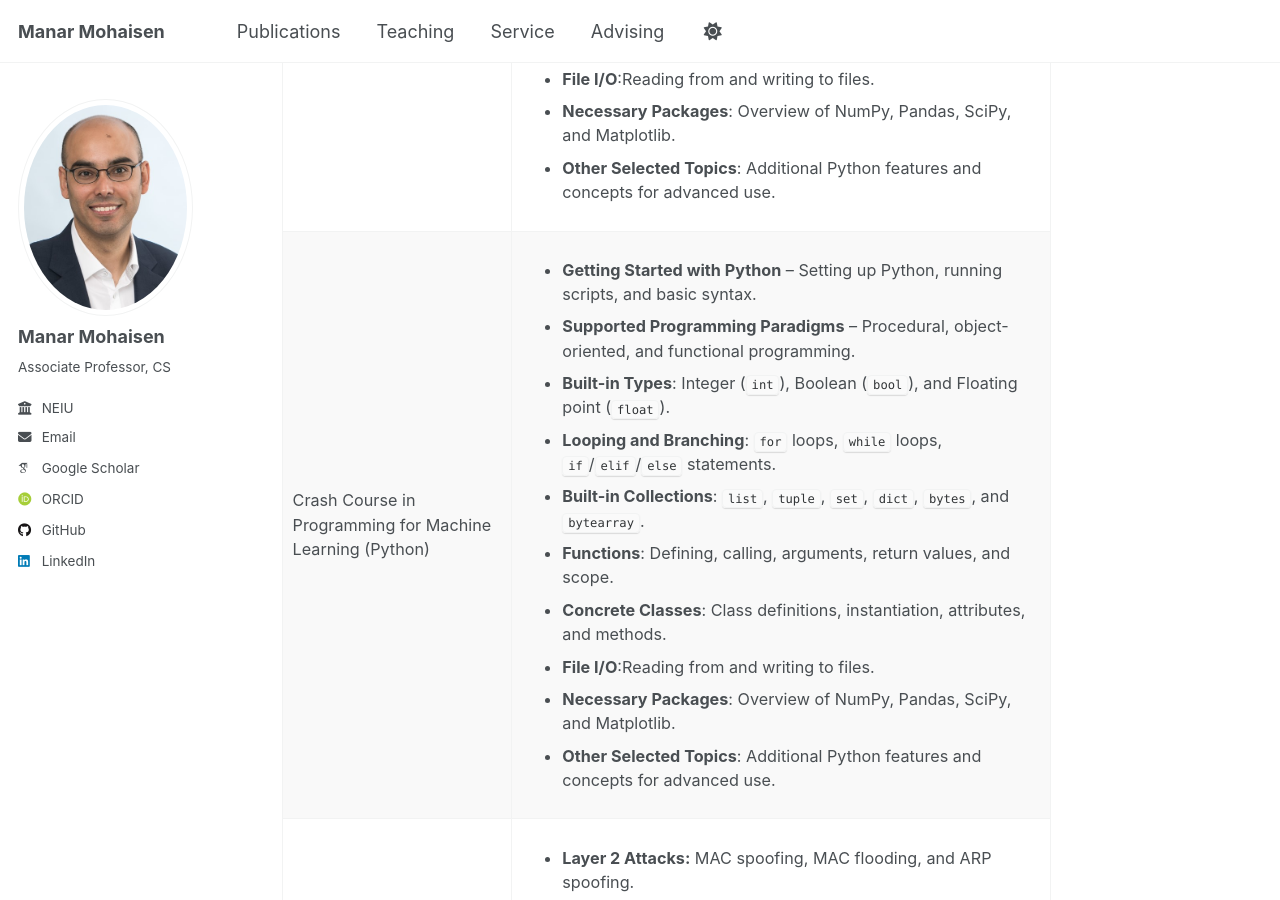
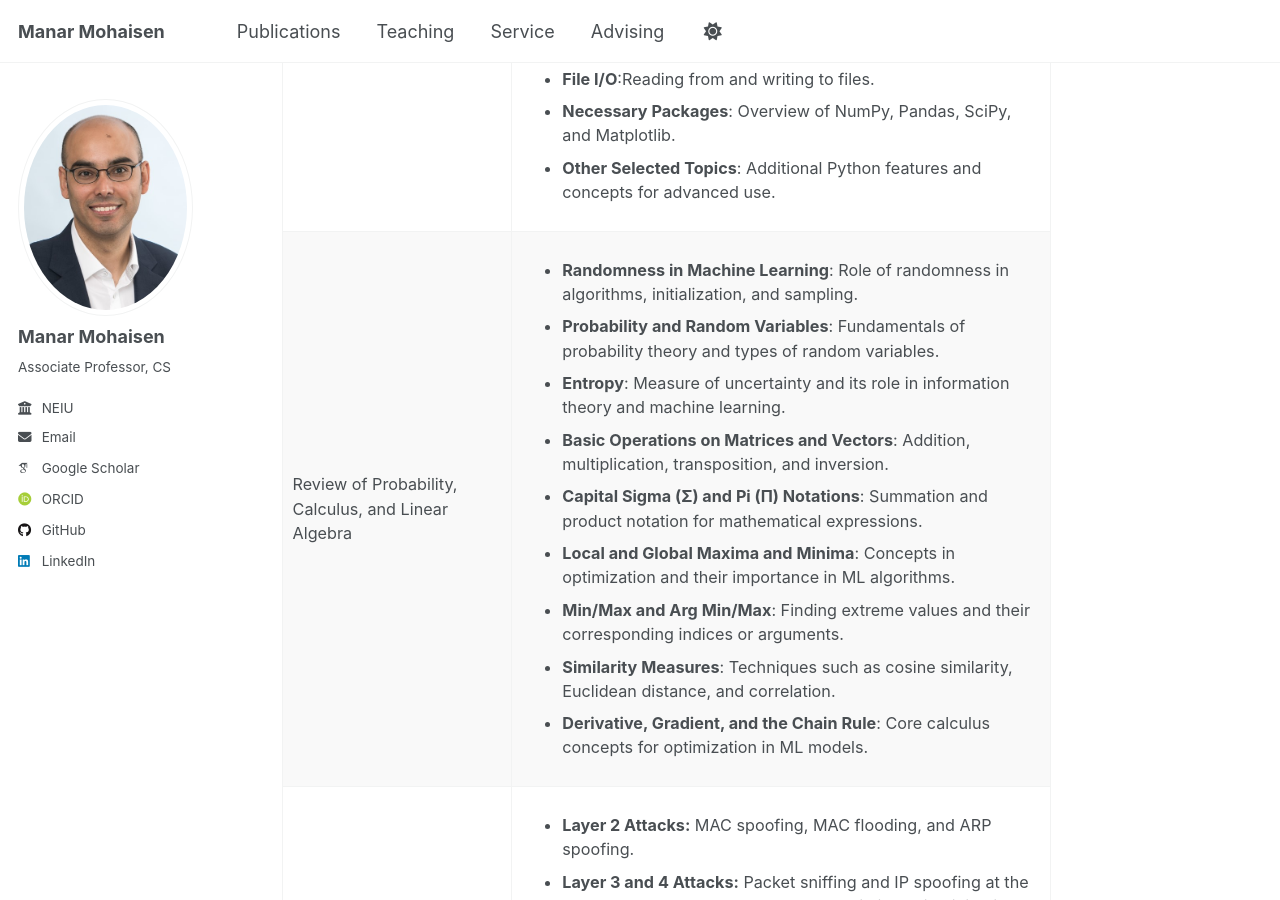
Before and after one commit to manarmohaisen/manarmohaisen.github.io, a Jekyll site: the page built from _teaching/comp479.md, in a window 1280 px wide and 900 px high, scrolled down 1285 px. Built offline with Jekyll 4.4.1, drawn with Linux system fonts in a browser that asks for light colours; some web fonts are replaced; a script that is not in the unit is left out.

Commit message:
Update comp479.md

```diff
--- a/_teaching/comp479.md
+++ b/_teaching/comp479.md
@@ -54,20 +54,18 @@ Lectures
       </td>
     </tr>
     <tr style="background-color: #f9f9f9;">
-      <td style="padding: 10px;">Crash Course in Programming for Machine Learning (Python)
-</td>
+      <td style="padding: 10px;">Review of Probability, Calculus, and Linear Algebra</td>
       <td style="padding: 10px;">
 <ul>
-  <li><strong>Getting Started with Python</strong> – Setting up Python, running scripts, and basic syntax.</li>
-  <li><strong>Supported Programming Paradigms</strong> – Procedural, object-oriented, and functional programming.</li>
-  <li><strong>Built-in Types</strong>: Integer (<code>int</code>), Boolean (<code>bool</code>), and Floating point (<code>float</code>).</li>
-  <li><strong>Looping and Branching</strong>: <code>for</code> loops, <code>while</code> loops, <code>if</code>/<code>elif</code>/<code>else</code> statements.</li>
-  <li><strong>Built-in Collections</strong>: <code>list</code>, <code>tuple</code>, <code>set</code>, <code>dict</code>, <code>bytes</code>, and <code>bytearray</code>.</li>
-  <li><strong>Functions</strong>: Defining, calling, arguments, return values, and scope.</li>
-  <li><strong>Concrete Classes</strong>: Class definitions, instantiation, attributes, and methods.</li>
-  <li><strong>File I/O</strong>:Reading from and writing to files.</li>
-  <li><strong>Necessary Packages</strong>: Overview of NumPy, Pandas, SciPy, and Matplotlib.</li>
-  <li><strong>Other Selected Topics</strong>: Additional Python features and concepts for advanced use.</li>
+  <li><strong>Randomness in Machine Learning</strong>: Role of randomness in algorithms, initialization, and sampling.</li>
+  <li><strong>Probability and Random Variables</strong>: Fundamentals of probability theory and types of random variables.</li>
+  <li><strong>Entropy</strong>: Measure of uncertainty and its role in information theory and machine learning.</li>
+  <li><strong>Basic Operations on Matrices and Vectors</strong>: Addition, multiplication, transposition, and inversion.</li>
+  <li><strong>Capital Sigma (Σ) and Pi (Π) Notations</strong>: Summation and product notation for mathematical expressions.</li>
+  <li><strong>Local and Global Maxima and Minima</strong>: Concepts in optimization and their importance in ML algorithms.</li>
+  <li><strong>Min/Max and Arg Min/Max</strong>: Finding extreme values and their corresponding indices or arguments.</li>
+  <li><strong>Similarity Measures</strong>: Techniques such as cosine similarity, Euclidean distance, and correlation.</li>
+  <li><strong>Derivative, Gradient, and the Chain Rule</strong>: Core calculus concepts for optimization in ML models.</li>
 </ul>
       </td>
     </tr>
```
